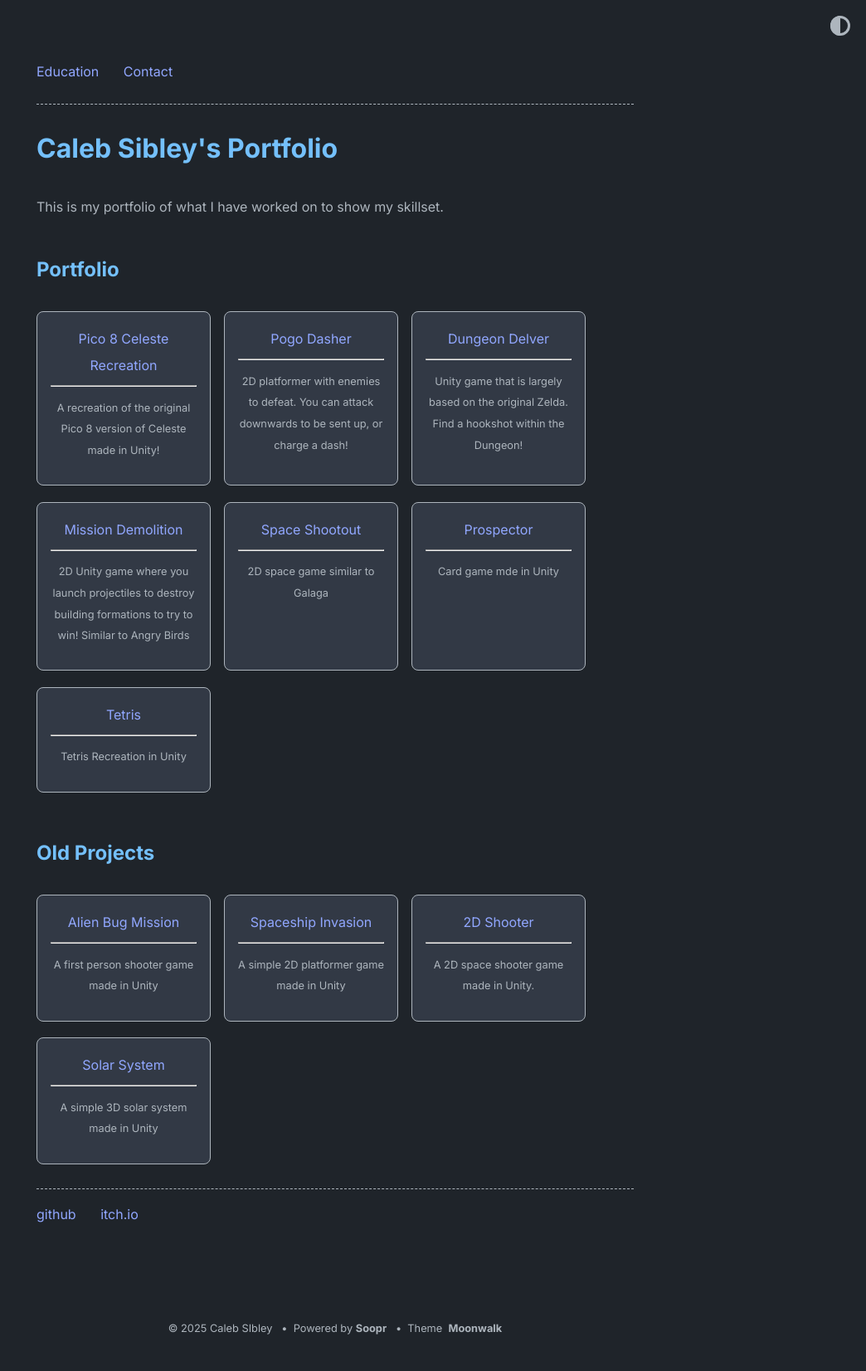
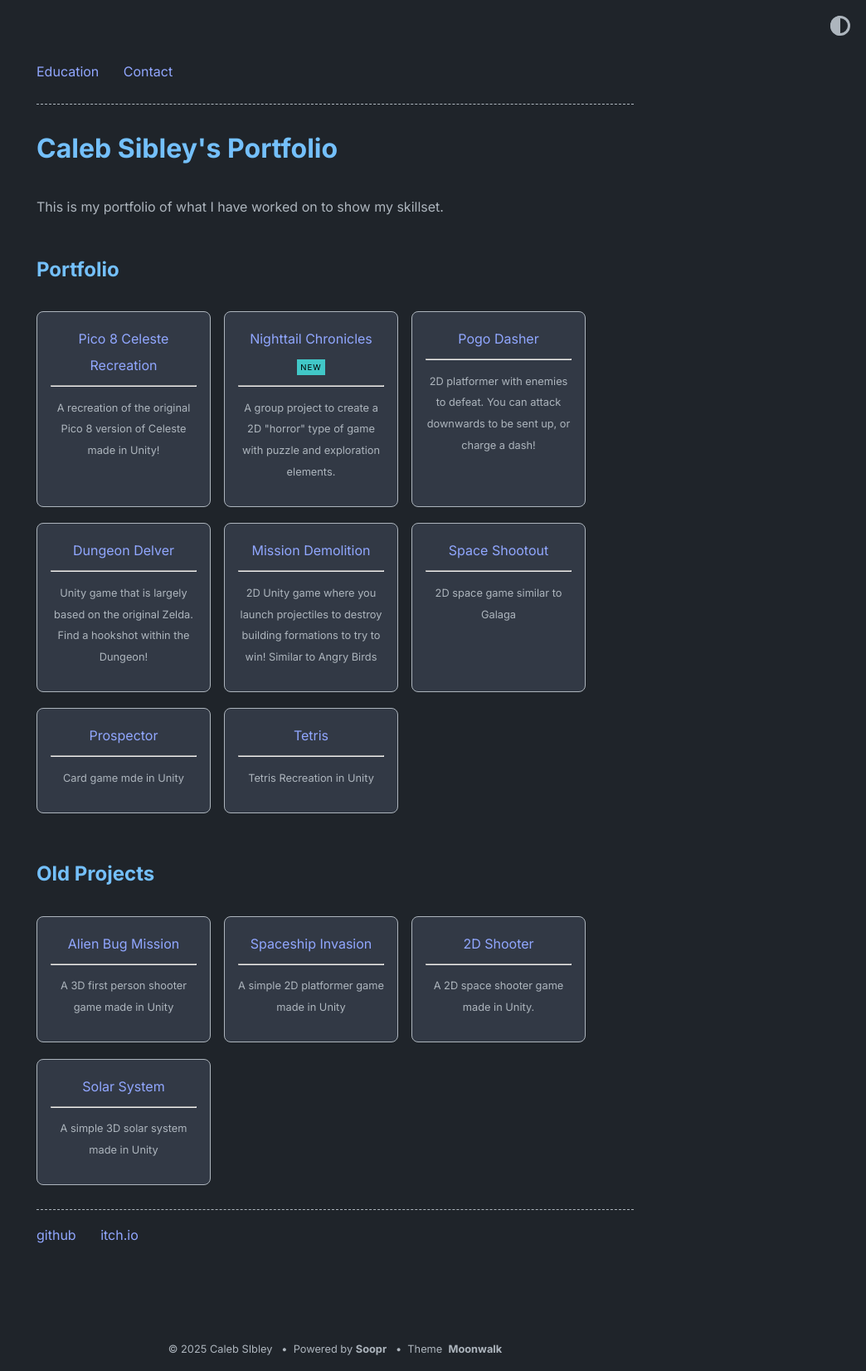
Before and after one commit to toastie-Sib/toastie-Sib.github.io, a Jekyll site: the page built from index.md, in a window 1280 px wide. Shown: the whole page at 83% size, without its empty margins (236-1280 px from the left). Built offline with Jekyll 4.4.1, drawn with Linux system fonts in a browser that asks for light colours; before the commit the page ends 1626 px from its top, so only the background shows below that.

Commit message:
New project portfolio

```diff
--- a/_data/home.yml
+++ b/_data/home.yml
@@ -12,6 +12,12 @@ project_entries:
   - title: Pico 8 Celeste Recreation
     url: https://toastie-sibley.itch.io/celeste-pico-recreation
     desc: A recreation of the original Pico 8 version of Celeste made in Unity!
+
+  - title: Nighttail Chronicles
+    url: https://docs.google.com/presentation/d/1JJeuuaizReCTThidR8lj5X-yE83xpeWmgIKDd9F25C4/edit?slide=id.g34deb37be12_3_27#slide=id.g34deb37be12_3_27
+    desc: A group project to create a 2D "horror" type of game with puzzle and exploration elements.
+    highlight: WIP
+    highlight: NEW
 
   - title: Pogo Dasher
     url: https://toastie-sibley.itch.io/pogo-dasher
@@ -42,7 +48,7 @@ project_entries:
 old_project_entries:
   - title: Alien Bug Mission
     url: https://toastie-sibley.itch.io/alien-bug-mission
-    desc: A first person shooter game made in Unity
+    desc: A 3D first person shooter game made in Unity
     #highlight: NEW
 
   - title: Spaceship Invasion
```
